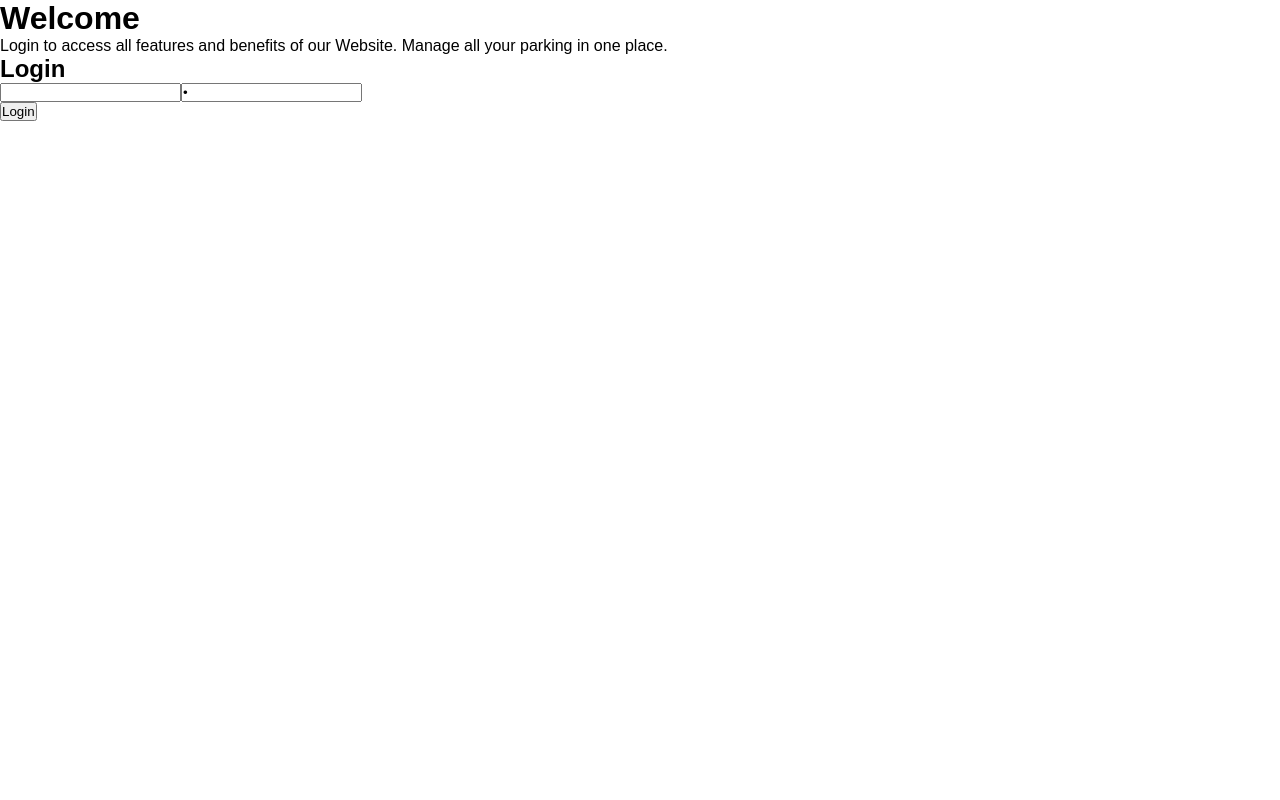
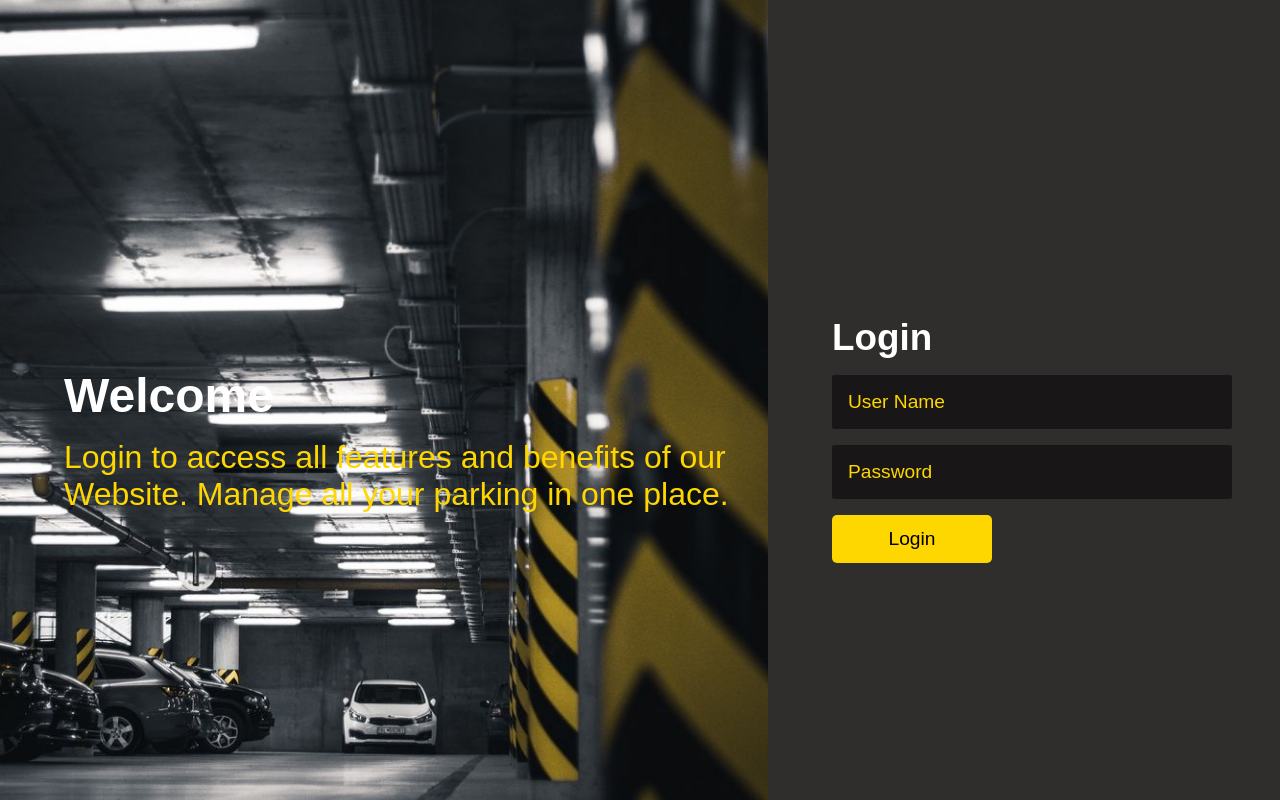
Before and after one commit to NipunaGamage888/nipuna-gamage-capstone, a React (Create React App) app: page /login in a window 1280 px wide. Built offline with nearby package versions, Linux system fonts and the light colour scheme.

Commit message:
Worked on the booknow feature css and html

```diff
--- a/src/components/Booking/Booking.js
+++ b/src/components/Booking/Booking.js
@@ -1,6 +1,6 @@
 import React from "react";
 import { useState, useEffect } from "react";
-import { useParams } from "react-router-dom";
+import { useNavigate, useParams } from "react-router-dom";
 import axios from "axios";
 import "./Bookings.scss";
 
@@ -10,6 +10,8 @@ function Booking() {
   const [userId, setUserId] = useState("");
   const [vehicleNum, setVehicleNum] = useState("");
   const { id: parkingid } = useParams();
+
+  const navigate = useNavigate()
 
   const params = useParams();
 
@@ -43,7 +45,7 @@ function Booking() {
     };
 
     fetchUserId();
-  }, []);
+  }, [setUserId]);
   console.log("userID " + userId);
   const startingTimeDate = new Date(startingTime + ":00");
   const convertedTime = startingTimeDate.toISOString().slice(0, 19);
@@ -61,13 +63,27 @@ function Booking() {
       alert(
         "You have successfully Made A Booking You will get an email confirmation"
       );
+      navigate('/')
     } catch (error) {
-      console.error(error);
+      if(error.response && error.response.status === 402){
+        alert('The Time should in the limits of 30mins please enter a time ending with 30 or 00')
+      }if(error.response && error.response.status === 401){
+        alert(' Sorry there are no parking Spots available at thi time please come back another time')
+      }if(error.response && error.response.status === 405){
+        alert('please enter proper information')
+      }else{
+        console.error(error);
+      }
+
     }
+
   };
 
   return (
     <div className="final">
+
+    <div className="final__form-sec">
+      <h1 className="final__heading">Book Your Spot</h1>
       <form className="final__form">
         <input
           placeholder="User Name"
@@ -95,7 +111,8 @@ function Booking() {
         />
       </form>
       <div>
-        <button onClick={handleBooking}>Book Now</button>
+        <button className="final__button" onClick={handleBooking}>Book Now</button>
+      </div>
       </div>
     </div>
   );
--- a/src/components/Booking/Bookings.scss
+++ b/src/components/Booking/Bookings.scss
@@ -1,10 +1,63 @@
-.final{
-    background: url('../../assets/aboutUsBack.avif');
+.final {
+  background-image: url("../../assets/mainImage.webp");
   width: 100%;
-    height: 100%;
+  height: 100vh;
   display: flex;
   justify-content: center;
   align-items: center;
   flex-direction: column;
-    flex: 1;
+  background-size: cover; /* Cover the entire container */
+  background-repeat: no-repeat; /* Prevent image from repeating */
+  background-position: center;
+  &__form-sec {
+      display: flex;
+      flex-direction: column;
+      padding-bottom: 3rem;
+      flex-direction: column;
+      justify-content: center;
+      width: 50%;
+      height: 55%;
+      align-items: center;
+      background-color: rgba(192, 192, 192, 0.5);
+      border-radius: 10px;
+      margin-bottom: 1.5rem;
     }
+    &__form{
+        display: flex;
+        flex-direction: column;
+    }
+    &__heading {
+        font-size: 2.2rem;
+        padding: 2rem 0;
+        color: #ffd700;
+      }
+      &__para {
+        font-size: 1.3rem;
+        padding: 2rem 0;
+        text-align: center;
+        color: white;
+        width: 80%;
+      }
+
+      &__button {
+        background-color: #ffd700;
+        border: none;
+        font-size: 1.2rem;
+        height: 3rem;
+        border-radius: 5px;
+        width: 10rem;
+      }
+      &__input {
+        border: none;
+        border-radius: 2px;
+        font-size: 1.2rem;
+        color: #ffd700;
+        background-color: rgba(0, 0, 0, 0.5);
+        padding: 1rem;
+        margin-bottom: 1rem;
+
+        &::placeholder {
+          color: #ffd700;
+        }
+      }
+  }
--- a/src/components/Header/Header.js
+++ b/src/components/Header/Header.js
@@ -1,9 +1,12 @@
 import React, { useEffect } from "react";
 import { useState } from "react";
 import "./Header.scss";
+import { useNavigate } from "react-router-dom";
 
 function Header() {
   const [userLoggedIn, setIsUserLoggedIn] = useState(true);
+
+  const navigate = useNavigate()
 
   useEffect(()=>{
     const setToken=localStorage.getItem('token')
@@ -24,14 +27,14 @@ function Header() {
           <ul className="header__list">
             <li className="header__li">About Us</li>
             <li className="header__li">book now</li>
-            <li
+            <li onClick={()=>navigate('/login')}
               className={` ${
                 userLoggedIn ? "header__user-logged" : "header__li"
               }`}
             >
               login
             </li>
-            <li
+            <li onClick={()=>navigate('/login')}
               className={`header__li ${
                 userLoggedIn ? "header__li" : "header__user-logged"
               }`}
--- a/src/components/Login/Login.js
+++ b/src/components/Login/Login.js
@@ -2,10 +2,11 @@
 import React, { useState } from "react";
 import axios from "axios";
 import { useNavigate } from "react-router-dom";
+import './Login.scss'
 
 function Login() {
-    const [username, setUsername] = useState(' ')
-    const [password, setPassword] = useState(' ');
+    const [username, setUsername] = useState('')
+    const [password, setPassword] = useState('');
       const navigate = useNavigate()
 
 
@@ -35,7 +36,7 @@ function Login() {
       </div>
       <div className="login__form-sec">
         <h2 className="login__form-sec-heading">Login</h2>
-        <form>
+        <form className="login__form">
           <input
             placeholder="User Name"
             className="login__input"
@@ -54,7 +55,7 @@ function Login() {
           />
         </form>
         <div>
-          <button type="submit" onClick={handleLogin}> Login</button>
+          <button className="login__button" type="submit" onClick={handleLogin}> Login</button>
         </div>
       </div>
     </div>
--- a/src/components/Login/Login.scss
+++ b/src/components/Login/Login.scss
@@ -0,0 +1,75 @@
+.login {
+  display: flex;
+  justify-content: space-between;
+  width: 100%;
+  height: 100vh;
+  &__intro {
+    width: 60%;
+    height: 100%;
+    display: flex;
+    flex-direction: column;
+    justify-content: center;
+
+    background-image: url("../../assets/login.jpg");
+    background-size: cover; /* Cover the entire container */
+    background-repeat: no-repeat; /* Prevent image from repeating */
+    background-position: center;
+  }
+  &__intro-heading {
+    margin-left: 4rem;
+    margin-top: 5rem;
+    color: white;
+    font-size: 3rem;
+    padding-bottom: 1rem;
+  }
+  &__intro-para {
+    margin-left: 4rem;
+    margin-right: 1rem;
+    color: #ffd700;
+    font-size: 2rem;
+  }
+&__form-sec{
+    display: flex;
+    flex-direction: column;
+    background-color: rgb(48, 45, 45);
+    width: 40%;
+    justify-content: center;
+  }&__form-sec-heading{
+    margin-left: 4rem;
+    margin-top: 5rem;
+    color: white;
+    font-size: 2.3rem;
+    padding-bottom: 1rem;
+  }&__form{
+    margin-left: 4rem;
+    margin-right: 1rem;
+    color: #ffd700;
+    font-size: 2rem;
+    display: flex;
+    flex-direction: column;
+    margin-right: 3rem;
+  }
+
+  &__input {
+    border: none;
+    border-radius: 2px;
+    font-size: 1.2rem;
+    color: #ffd700;
+    background-color: rgba(0, 0, 0, 0.5);
+    padding: 1rem;
+    margin-bottom: 1rem;
+
+    &::placeholder {
+      color: #ffd700;
+    }
+  }
+  &__button {
+    background-color: #ffd700;
+    border: none;
+    font-size: 1.2rem;
+    height: 3rem;
+    border-radius: 5px;
+    width: 10rem;
+    margin-left: 4rem;
+  }
+}
```
Also changed, not shown: src/assets/login.jpg (added). Lines whose indentation alone changed are shown as unchanged.
